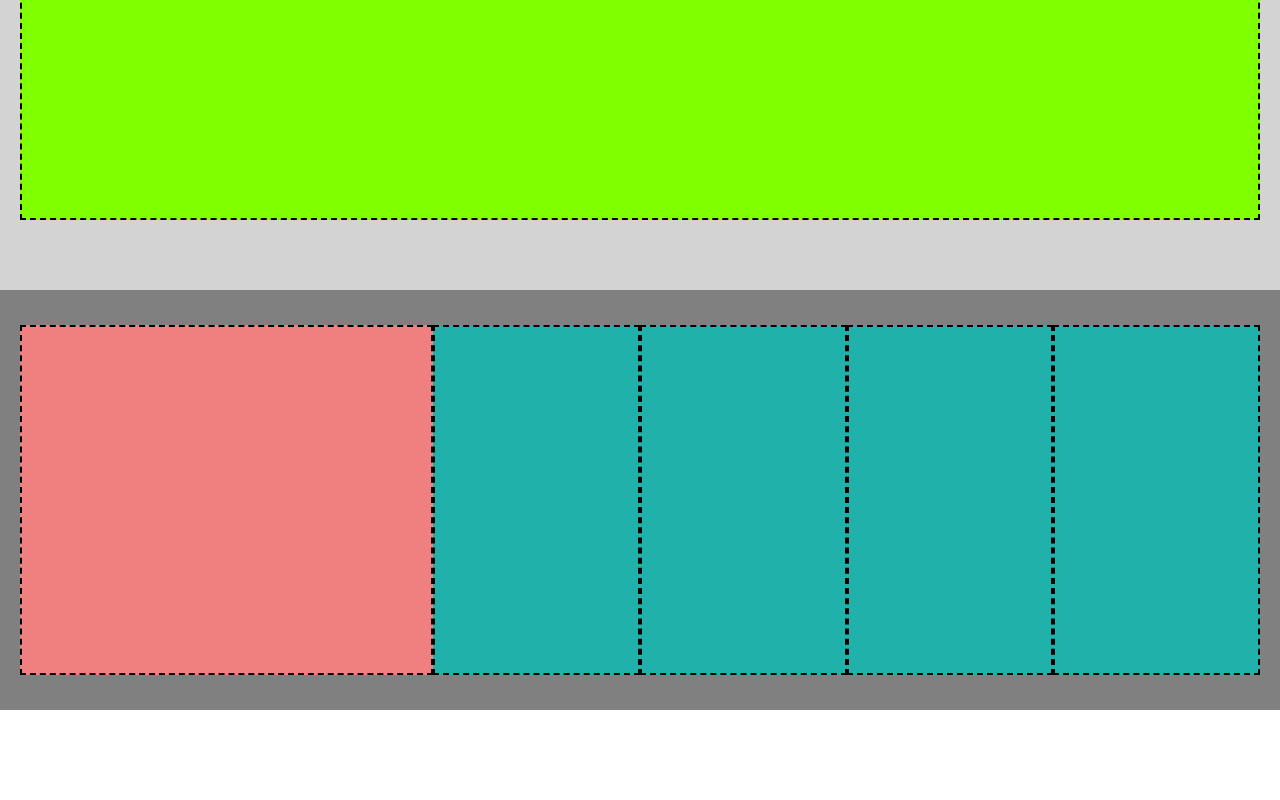
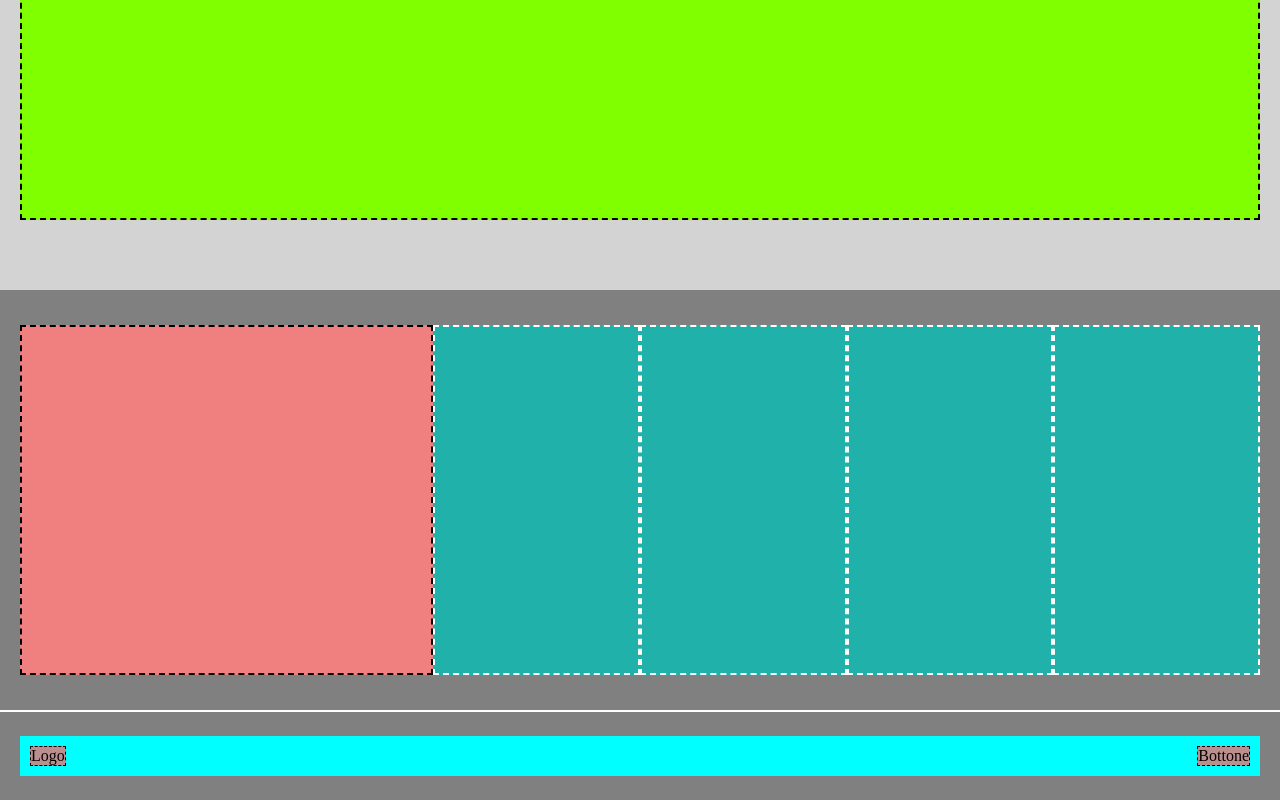
Before and after one commit to DavideCavallotto/htmlcss-struttura-discord, a plain HTML site: page index.html in a window 1280 px wide. Shown: the part 2321-3121 px from the top of the page. Before the commit the page ends 3031 px from the top, so only its background shows below. Drawn offline with Linux system fonts and the light colour scheme.

Commit message:
Add footer and stylized

```diff
--- a/css/style.css
+++ b/css/style.css
@@ -157,7 +157,7 @@
 
 .dark-col-2 {
     background-color: #20B2AA;
-    border: 2px dashed black;
+    border: 2px dashed white;
     min-height: 350px;
 
 }
@@ -165,3 +165,26 @@
 .col-2 {
     flex-basis: calc((100% * 2) /12);
 }
+
+.footer-container {
+    background-color: gray;
+    min-height: 90px;
+    border-top: 2px solid white;
+    display: flex;
+    justify-content: center;
+    padding: 10px;
+}
+
+.footer-row {
+    display: flex;
+    background-color: aqua;
+    width: 1240px;
+    justify-content: space-between;
+    margin: auto;
+    padding: 10px;
+}
+
+.rose {
+    background-color: rosybrown;
+    border: 1px dashed black;
+}
--- a/index.html
+++ b/index.html
@@ -96,6 +96,17 @@
 
     </main>
     <footer>
+        <nav class="footer-container">
+            <div class="footer-row">
+                <div class="col-logo rose">
+                    Logo
+                </div>
+                <div class="col-button rose">
+                    Bottone
+                </div>
+
+            </div>
+        </nav>
 
     </footer>
 
```
